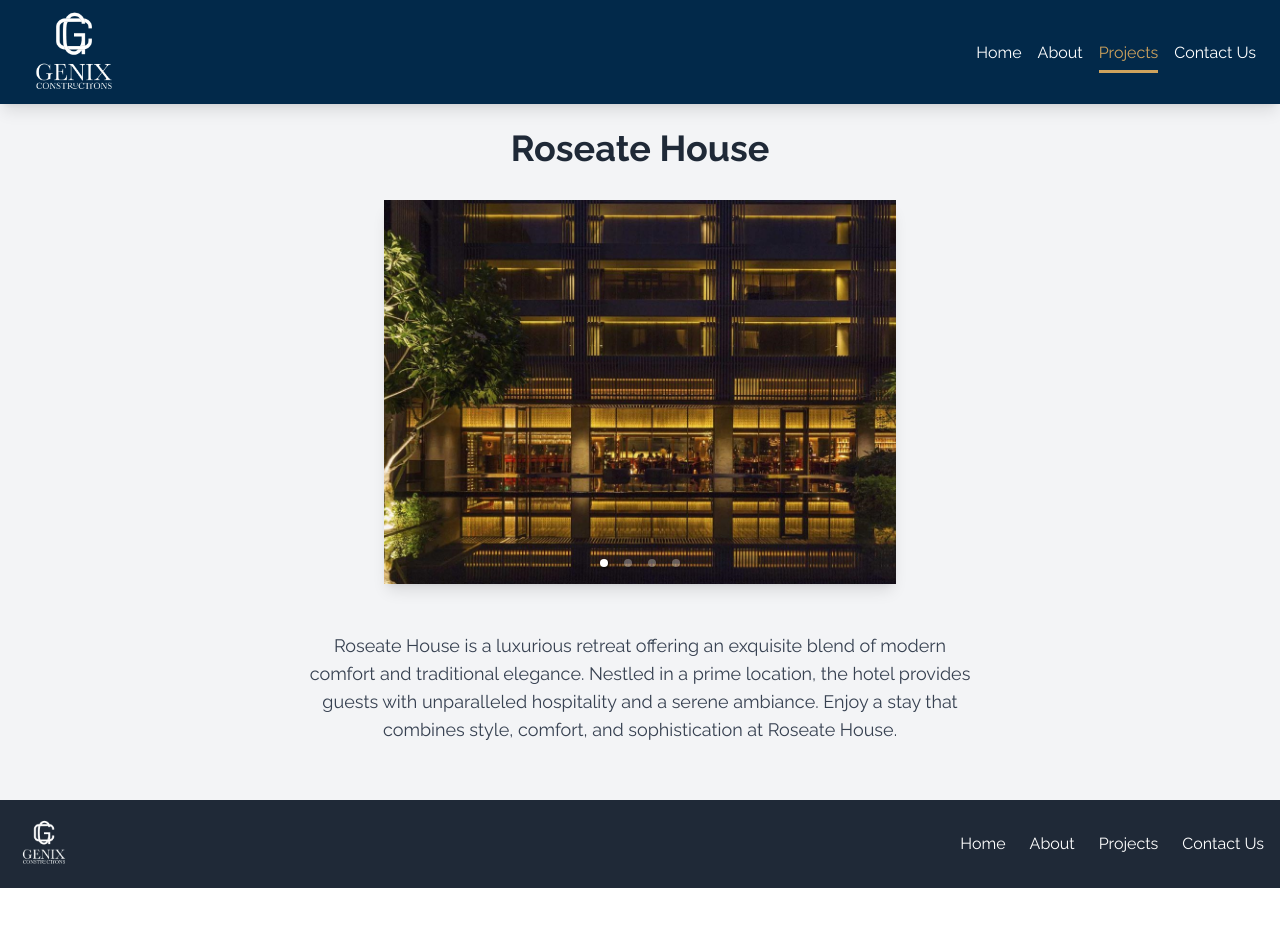
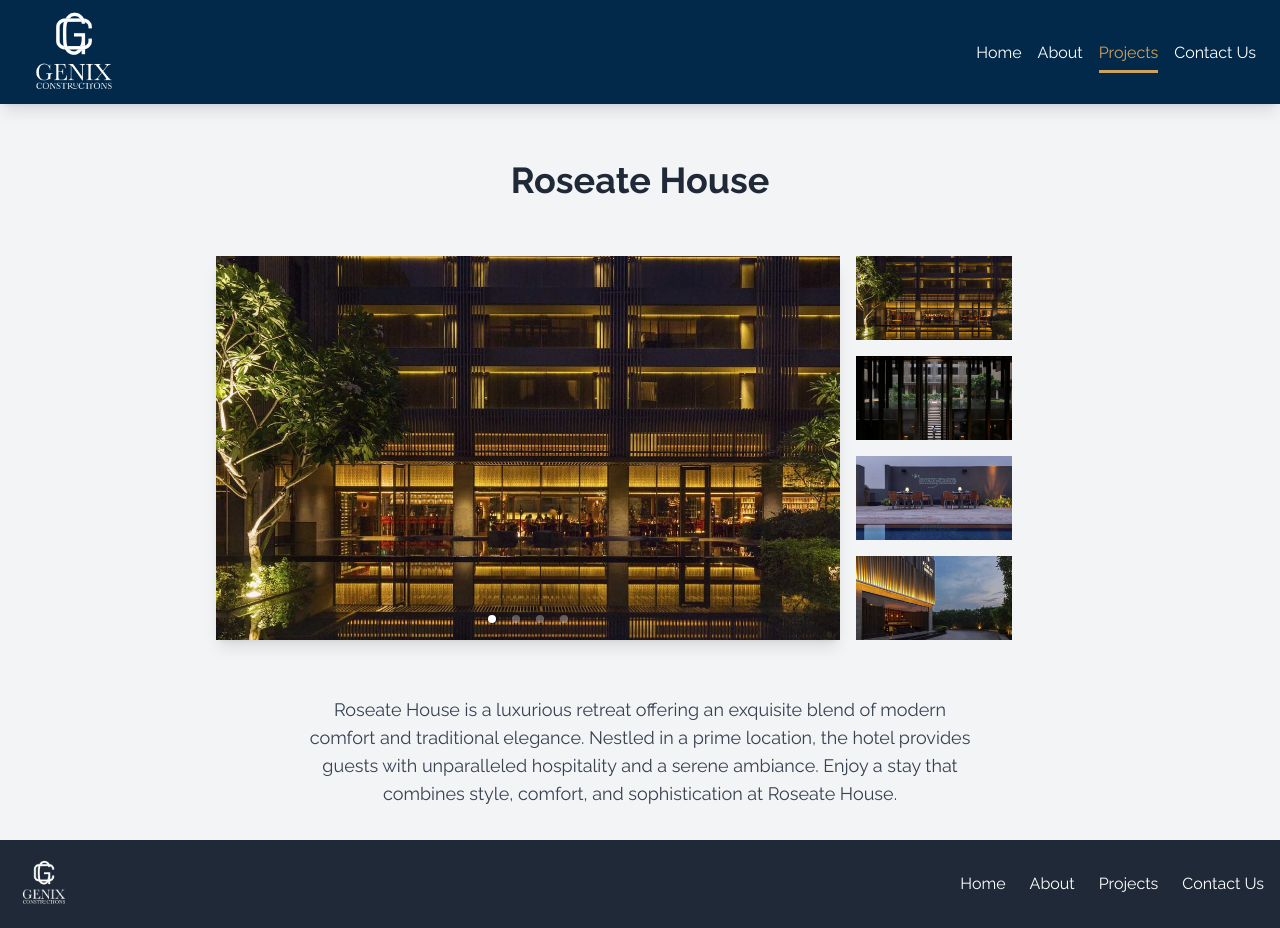
Before and after one commit to genixwebsite/genixConstructions, a React (Vite) app: page /projects/roseate in a window 1280 px wide. Before the commit the page ends 888 px from the top, so only its background shows below. Built offline with nearby package versions, Linux system fonts and the light colour scheme.

Commit message:
projects added

```diff
--- a/src/pages/Projects.jsx
+++ b/src/pages/Projects.jsx
@@ -2,6 +2,7 @@
 import { Link } from "react-router-dom";
 import "../styles/projects.css"
 import roseate from "../assets/projects/roseate/1.jpg"
+import taj from "../assets/projects/taj/1.jpg";
 
 const CompletedProjects = () => {
   return (
@@ -19,7 +20,7 @@
       <div className="project-card">
         <Link to="/projects/taj" className="project-link">
           <img
-            src="https://images.unsplash.com/photo-1604709177225-055f99402ea3"
+            src={taj}
             alt="Completed Project 2"
             className="project-image"
           />
--- a/src/pages/Projects/Roseate.jsx
+++ b/src/pages/Projects/Roseate.jsx
@@ -3,58 +3,103 @@
 import img2 from "../../assets/projects/roseate/2.jpg";
 import img3 from "../../assets/projects/roseate/3.jpg";
 import img4 from "../../assets/projects/roseate/4.jpg";
+import "react-responsive-carousel/lib/styles/carousel.min.css"; // Import carousel styles
+import { useState } from "react";
+const Taj = () => {
+  const [activeIndex, setActiveIndex] = useState(0);
 
-const Roseate = () => {
+  const handleThumbnailClick = (index) => {
+    setActiveIndex(index);
+  };
   return (
-    <div className="p-8 pt-32 bg-gray-100 min-h-screen">
-      <h1 className="text-4xl font-bold mb-8 text-center text-gray-800">
+    <div className="py-8 pt-32 bg-gray-100 min-h-screen">
+      <h1 className="text-4xl font-bold py-8 text-center text-gray-800">
         Roseate House
       </h1>
-
-      <div className="mx-auto max-w-lg">
-        {" "}
-        {/* Center the carousel and set max width */}
+      {/* <div
+        className="w-full h-3/4 p-12"
+        style={{
+          backgroundImage:
+            "url('https://images.pexels.com/photos/164005/pexels-photo-164005.jpeg')",
+          backgroundSize: "cover",
+          backgroundPosition: "center",
+        }}
+      > */}
+      <div className="max-w-4xl mx-auto flex bg-gray-100  p-6">
+        {/* Main Carousel */}
+        <div className="w-3/4">
           <Carousel
             showThumbs={false}
+            showStatus={false}
             infiniteLoop
             useKeyboardArrows
             autoPlay
-          showStatus={false}
-          className="rounded-lg shadow-lg"
             showArrows={false}
+            //selectedItem={0}
+            className="shadow-lg"
+            selectedItem={activeIndex}
+            onChange={setActiveIndex}
           >
             <div>
               <img
                 src={img1}
                 alt="Slide 1"
-              className="object-cover h-96 w-full"
+                className="object-cover w-full h-96"
+              />
+            </div>
+            <div>
+              <img
+                src={img2}
+                alt="Slide 2"
+                className="object-cover w-full h-96"
+              />
+            </div>
+            <div>
+              <img
+                src={img3}
+                alt="Slide 3"
+                className="object-cover w-full h-96"
               />
             </div>
             <div>
               <img
                 src={img4}
-              alt="Slide 2"
-              className="object-cover h-96 w-full"
-            />
-          </div>
-          <div>
-            <img
-              src={img2}
-              alt="Slide 3"
-              className="object-cover h-96 w-full"
-            />
-          </div>
-          <div>
-            <img
-              src={img3}
                 alt="Slide 4"
-              className="object-cover h-96 w-full"
+                className="object-cover w-full h-96"
               />
             </div>
           </Carousel>
         </div>
 
-      <p className="mt-12 text-center text-gray-700 text-lg max-w-2xl mx-auto">
+        <div className="w-1/4 flex flex-col space-y-4 ml-4">
+          <img
+            src={img1}
+            alt="Thumbnail 1"
+            className="object-cover h-[5.25rem] w-3/4 cursor-pointer transform transition-transform duration-300 hover:scale-105"
+            onClick={() => handleThumbnailClick(0)}
+          />
+          <img
+            src={img2}
+            alt="Thumbnail 2"
+            className="object-cover h-[5.25rem] w-3/4 cursor-pointer transform transition-transform duration-300 hover:scale-105"
+            onClick={() => handleThumbnailClick(1)}
+          />
+          <img
+            src={img3}
+            alt="Thumbnail 3"
+            className="object-cover h-[5.25rem] w-3/4 cursor-pointer transform transition-transform duration-300 hover:scale-105"
+            onClick={() => handleThumbnailClick(2)}
+          />
+          <img
+            src={img4}
+            alt="Thumbnail 4"
+            className="object-cover h-[5.25rem] w-3/4 cursor-pointer transform transition-transform duration-300 hover:scale-105"
+            onClick={() => handleThumbnailClick(3)}
+          />
+        </div>
+      </div>
+      {/* </div> */}
+      <p className="mt-8 text-center text-gray-700 text-lg max-w-2xl mx-auto">
         Roseate House is a luxurious retreat offering an exquisite blend of
         modern comfort and traditional elegance. Nestled in a prime location,
         the hotel provides guests with unparalleled hospitality and a serene
@@ -65,4 +110,4 @@
   );
 };
 
-export default Roseate;
+export default Taj;
--- a/src/pages/Projects/Taj.jsx
+++ b/src/pages/Projects/Taj.jsx
@@ -75,25 +75,25 @@
           <img
             src={img1}
             alt="Thumbnail 1"
-              className="object-cover h-[5.25rem] w-3/4 cursor-pointer"
+            className="object-cover h-[5.25rem] w-3/4 cursor-pointer transform transition-transform duration-300 hover:scale-105"
             onClick={() => handleThumbnailClick(0)}
           />
           <img
             src={img2}
             alt="Thumbnail 2"
-              className="object-cover h-[5.25rem] w-3/4 cursor-pointer"
+            className="object-cover h-[5.25rem] w-3/4 cursor-pointer transform transition-transform duration-300 hover:scale-105"
             onClick={() => handleThumbnailClick(1)}
           />
           <img
             src={img3}
             alt="Thumbnail 3"
-              className="object-cover h-[5.25rem] w-3/4 cursor-pointer"
+            className="object-cover h-[5.25rem] w-3/4 cursor-pointer transform transition-transform duration-300 hover:scale-105"
             onClick={() => handleThumbnailClick(2)}
           />
           <img
             src={img4}
             alt="Thumbnail 4"
-              className="object-cover h-[5.25rem] w-3/4 cursor-pointer"
+            className="object-cover h-[5.25rem] w-3/4 cursor-pointer transform transition-transform duration-300 hover:scale-105"
             onClick={() => handleThumbnailClick(3)}
           />
         </div>
```
Lines whose indentation alone changed are shown as unchanged.
